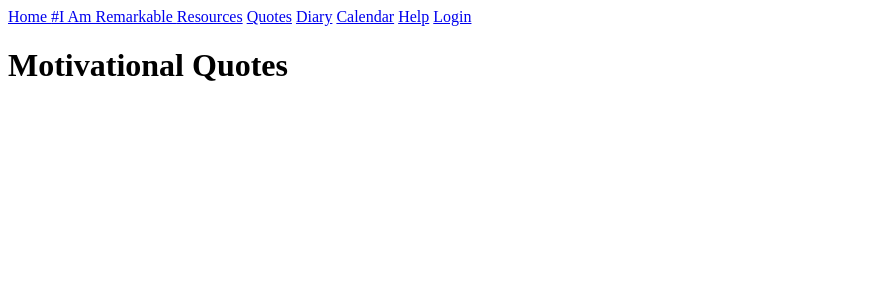
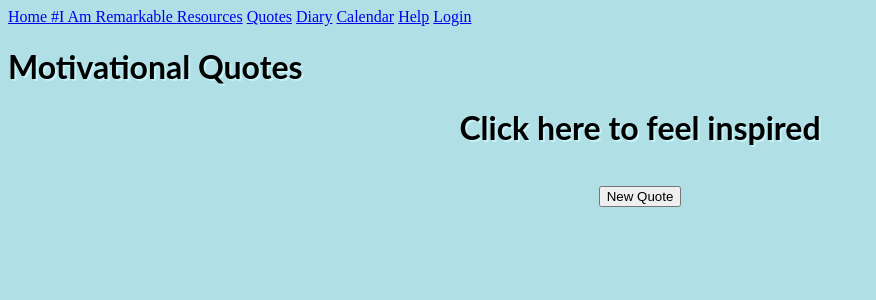
Before and after one commit to HalleClottey/RemarkableBecause, a Python web app: template Template/Quotes.html in a window 1280 px wide. Shown: the top 300 px of the page, without its empty margins (0-876 px from the left). Run offline with Jinja, Linux system fonts and the light colour scheme; the template is opened without the code that fills it: most values are stand-ins (such as "Sample title", 1, 10 or a date in 2020).

Commit message:
Update Quotes.html
Implemented the Quotes API

```diff
--- a/Template/Quotes.html
+++ b/Template/Quotes.html
@@ -1,5 +1,25 @@
 <!DOCTYPE html>
 <html lang="en" dir="ltr">
+<script>
+function changeImage()
+{
+var img = document.getElementById("image");
+img.src="{{message[0].media}}";
+return false;
+}
+
+</script>
+
+<style>
+body{
+   background-color: powderblue;
+}
+h1{
+  font-family: 'Lato', sans-serif;
+  text-shadow: 2px 2px #c5f2f7;
+}
+
+</style>
   <head>
     <meta charset="utf-8">
     <title>Motivational Quotes</title>
@@ -27,5 +47,15 @@
       <a href="{{logout_url}}">Login</a>
       <h1>Motivational Quotes</h1>
     {% endif %}
+
+  <center><h1>Click here to feel inspired</h1></center>
+  <center><img src = "{{message[0].media}}" class = "cent"> </center>
+
+
+  <center>
+  <form action="" method="post">
+  <input type="submit" name="New Quote" value="New Quote">  </input>
+  </form>
+
   </body>
 </html>
```
